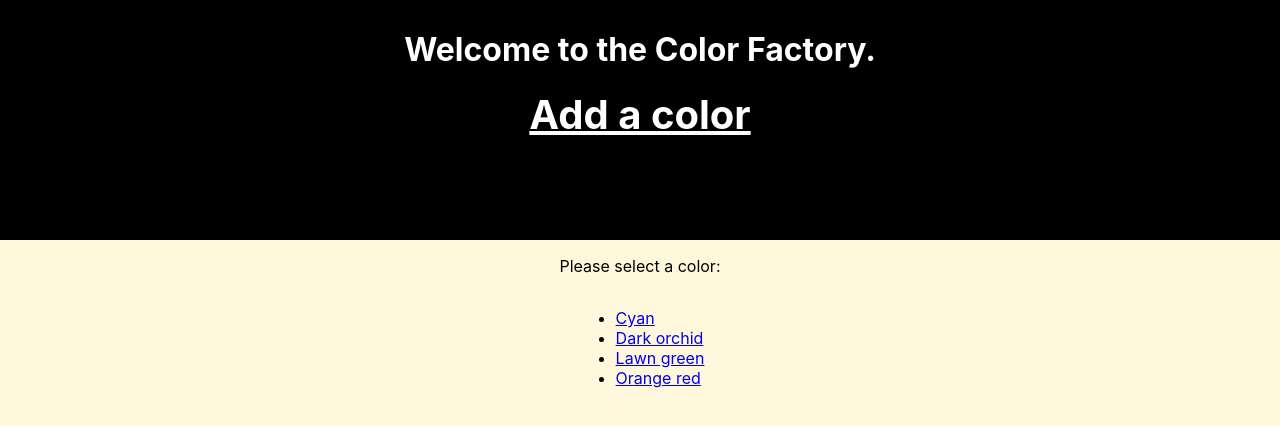
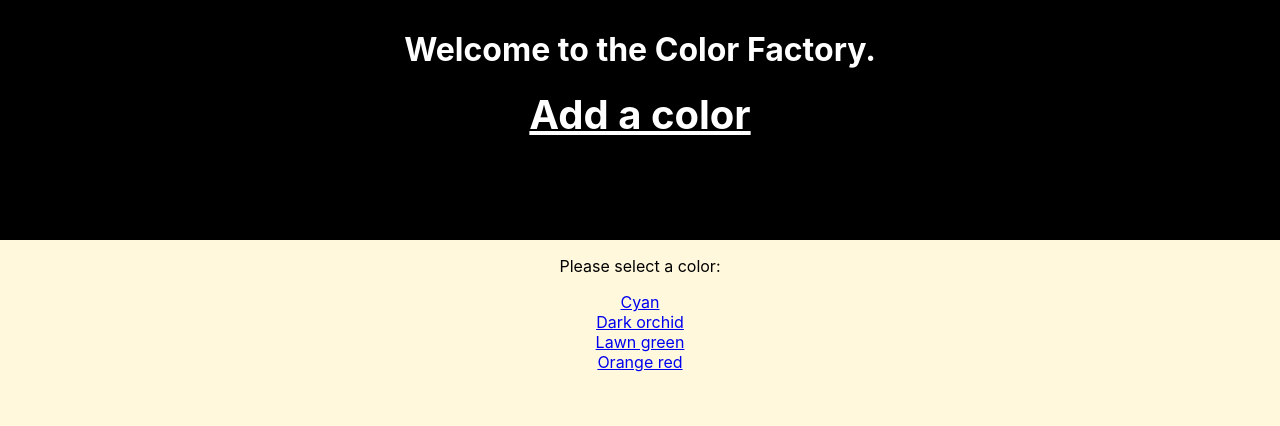
Before and after one commit to iam8/39.2-pt2-react-router-patterns, a React (Create React App) app: page /colors in a window 1280 px wide. Shown: the top 426 px of the page. Built offline with nearby package versions, Linux system fonts and the light colour scheme.

Commit message:
Add class name to colors list

```diff
--- a/src/ColorList.js
+++ b/src/ColorList.js
@@ -8,7 +8,7 @@ function ColorList ({colors}) {
 
     return (
         <div className="ColorList">
-            <ul>
+            <ul className="ColorList-list">
                 {
                     colors.map(({fullName, urlName}, ind) => {
                         return (
```
